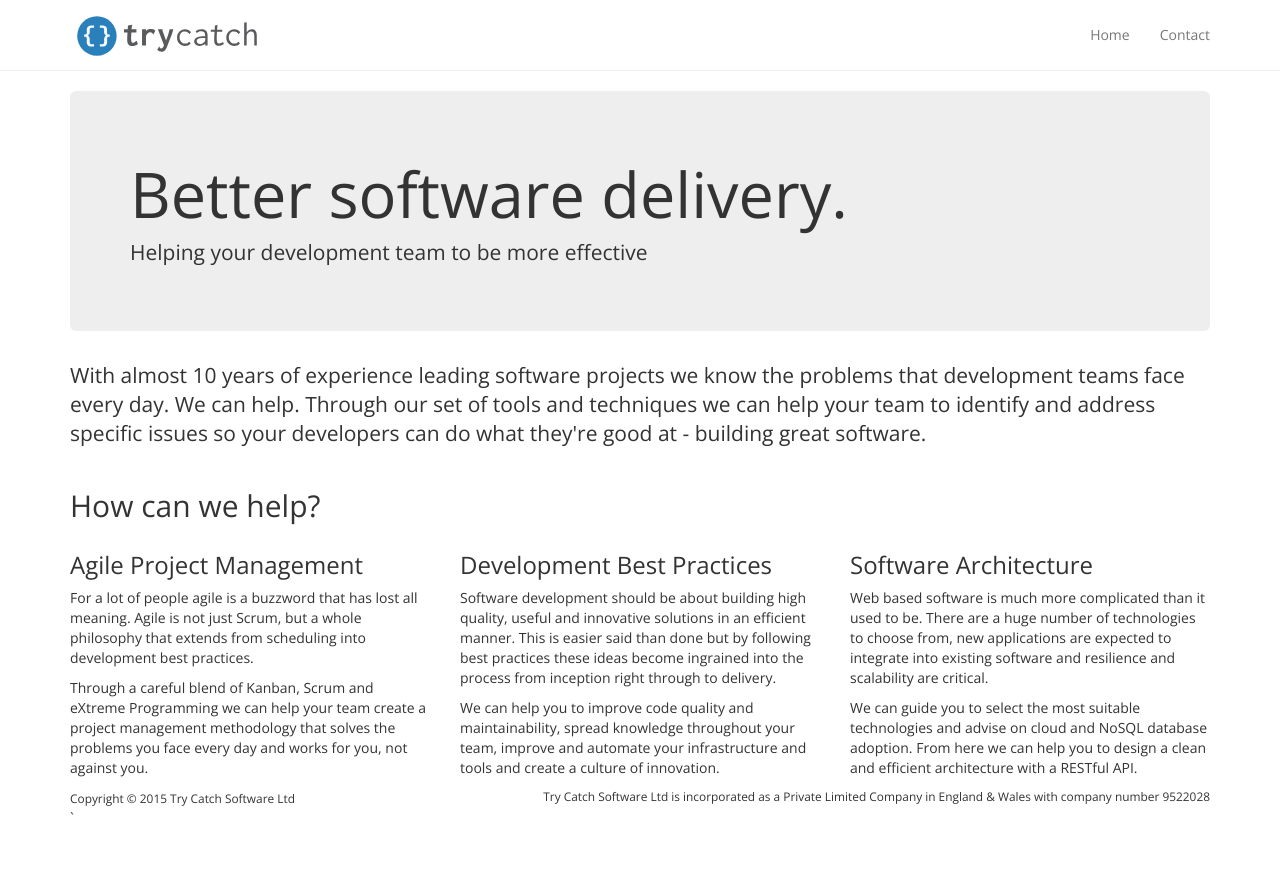
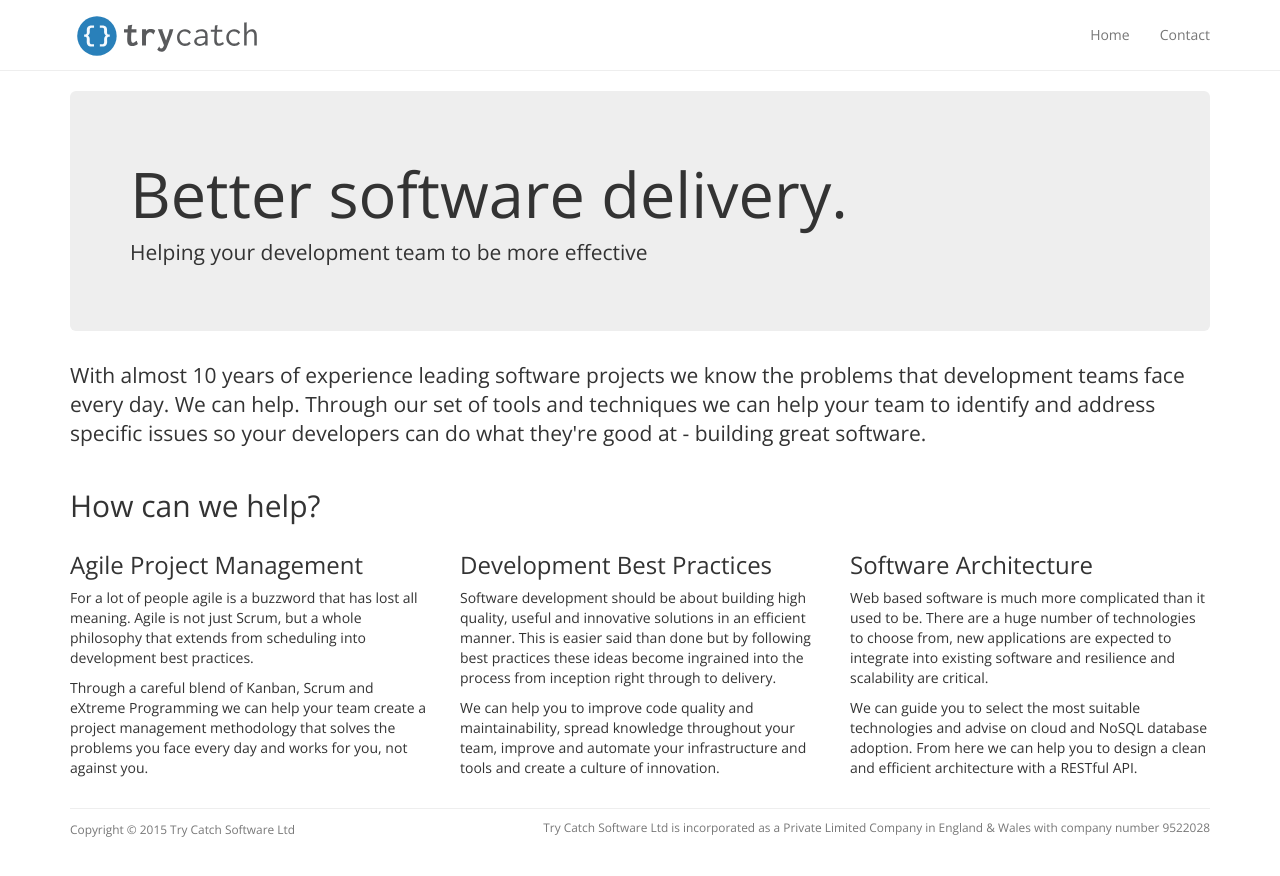
Before and after one commit to trycatchsoftware/trycatchsoftware.github.io, a Jekyll site: the page built from index.html, in a window 1280 px wide. Shown: the top 876 px of the page. Built offline with Jekyll 4.4.1, drawn with Linux system fonts in a browser that asks for light colours; nearby versions of some CDN libraries.

Commit message:
Improved footer.

```diff
--- a/_includes/footer.html
+++ b/_includes/footer.html
@@ -1,4 +1,4 @@
-<footer class="footer">
+<footer>
   <small>Copyright © 2015 Try Catch Software Ltd</small>
   <small class="pull-right">Try Catch Software Ltd is incorporated as a Private Limited Company in England &amp; Wales with company number 9522028</small>
-</footer>`
+</footer>
--- a/_sass/_layout.scss
+++ b/_sass/_layout.scss
@@ -28,3 +28,12 @@ header {
     margin-top: $padding-large-vertical / 2;
   }
 }
+
+footer {
+  @extend .text-muted;
+
+  padding-top: $padding-large-vertical;
+  padding-bottom: $padding-large-vertical;
+  margin-top: $navbar-margin-bottom;
+  border-top: 1px solid $navbar-default-border;
+}
```
